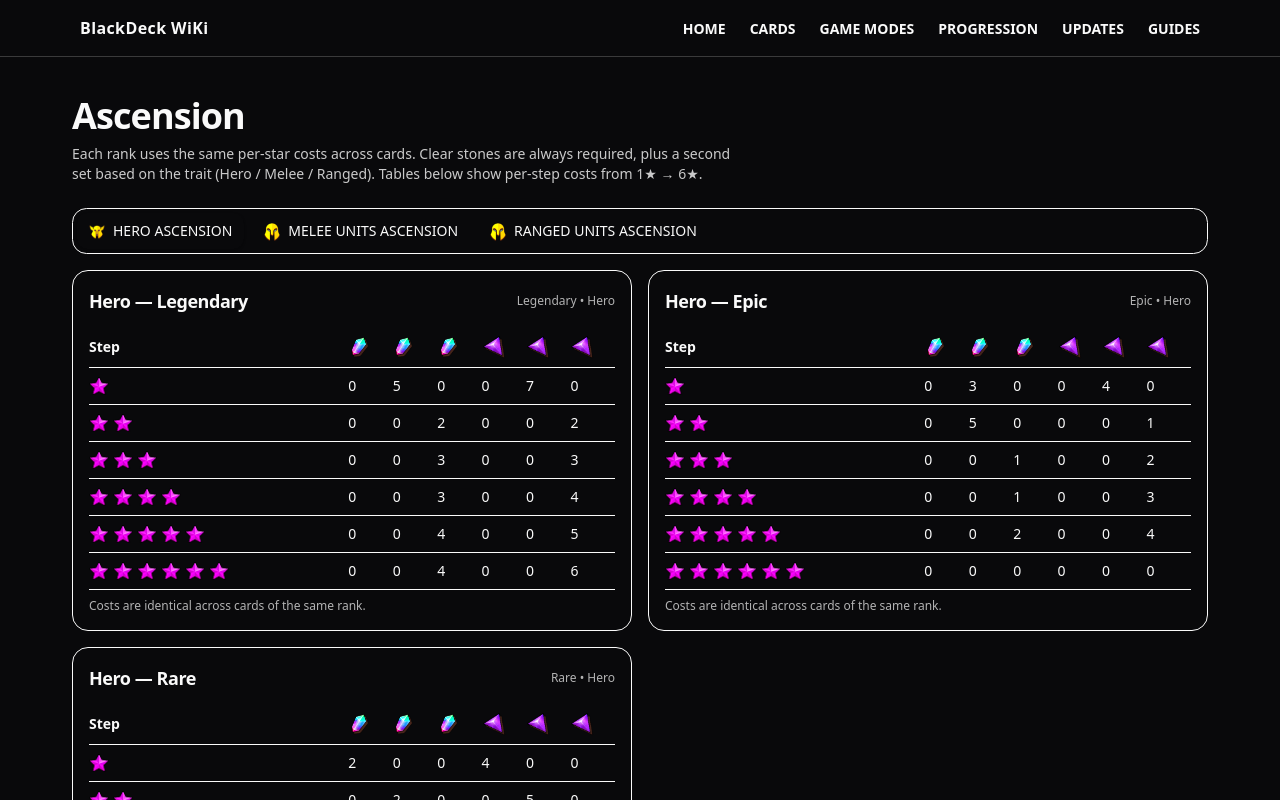
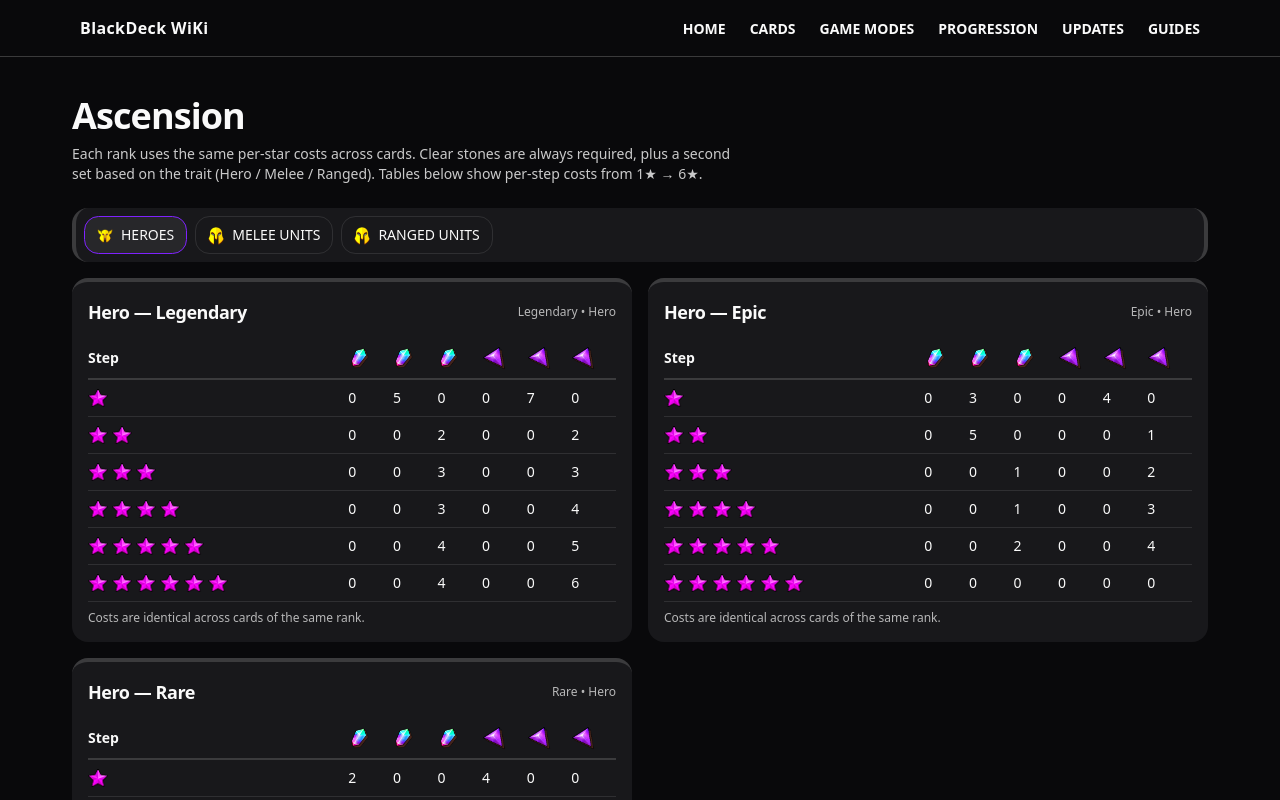
Before and after one commit to shahenwaz/blackdeck_wiki, a Next.js app: page /progression/ascension in a window 1280 px wide. Shown: the top 800 px of the page. Built offline with nearby package versions, Linux system fonts and the light colour scheme.

Commit message:
feat(ascension): update tab labels for clarity and enhance styling in Tabs and AscensionTable components

```diff
--- a/app/(root)/progression/ascension/page.tsx
+++ b/app/(root)/progression/ascension/page.tsx
@@ -37,7 +37,7 @@ export default function Page() {
         items={[
           {
             id: "hero",
-            label: "HERO ASCENSION",
+            label: "HEROES",
             icon: <TabIcon src="/images/icons/hero.png" />,
             content: (
               <div className="grid xl:grid-cols-2 gap-4">
@@ -53,7 +53,7 @@ export default function Page() {
           },
           {
             id: "melee",
-            label: "MELEE UNITS ASCENSION",
+            label: "MELEE UNITS",
             icon: <TabIcon src="/images/icons/unit.png" />,
             content: (
               <div className="grid xl:grid-cols-2 gap-4">
@@ -82,7 +82,7 @@ export default function Page() {
           },
           {
             id: "ranged",
-            label: "RANGED UNITS ASCENSION",
+            label: "RANGED UNITS",
             icon: <TabIcon src="/images/icons/unit.png" />,
             content: (
               <div className="grid xl:grid-cols-2 gap-4">
--- a/components/common/Tabs.tsx
+++ b/components/common/Tabs.tsx
@@ -5,7 +5,7 @@ export type TabItem = {
   id: string;
   label: string;
   content: React.ReactNode;
-  /** Optional icon before the label (png <img />, lucide, react-icons, etc.) */
+  /** Optional icon before the label (e.g., <Image />, lucide, etc.) */
   icon?: React.ReactNode;
 };
 
@@ -60,10 +60,22 @@ export default function Tabs({
         role="tablist"
         aria-orientation="horizontal"
         onKeyDown={onKeyDown}
-        className="mb-4 flex flex-wrap gap-2 rounded-xl border p-1"
+        className="mb-4 flex flex-wrap gap-2 rounded-2xl border-x-4 border-[color:var(--input)] p-2 bg-[var(--card)]"
       >
         {items.map((t) => {
           const isActive = t.id === active;
+
+          const base =
+            "relative inline-flex items-center gap-2 rounded-xl px-3 py-2 " +
+            "text-sm border select-none transition-colors " +
+            "focus:outline-none focus-visible:ring-2 focus-visible:ring-[var(--ring)]";
+
+          const cls = isActive
+            ? // Active: pill bg, crisper border, subtle primary underline
+              `${base} bg-[var(--muted)] border-[color:var(--ring)] font-medium`
+            : // Inactive: soft hover
+              `${base} border-[color:var(--border)] hover:bg-[color:var(--muted)]/60`;
+
           return (
             <button
               key={t.id}
@@ -74,13 +86,7 @@ export default function Tabs({
               aria-controls={`${t.id}-panel`}
               tabIndex={isActive ? 0 : -1}
               onClick={() => setActive(t.id)}
-              className={`inline-flex items-center gap-2 rounded-lg px-3 py-2 text-sm transition
-                focus:outline-none focus-visible:ring-2 focus-visible:ring-[hsl(var(--primary))]
-                ${
-                  isActive
-                    ? "bg-[hsl(var(--muted))] font-medium shadow-sm"
-                    : "hover:bg-[hsl(var(--muted))]/70"
-                }`}
+              className={cls}
             >
               {t.icon ? (
                 <span
@@ -90,7 +96,7 @@ export default function Tabs({
                   {t.icon}
                 </span>
               ) : null}
-              {t.label}
+              <span>{t.label}</span>
             </button>
           );
         })}
--- a/components/progression/AscensionTable.tsx
+++ b/components/progression/AscensionTable.tsx
@@ -56,7 +56,7 @@ export default function AscensionTable({
   const data = ASCENSION_COSTS[rank];
 
   return (
-    <div className="rounded-2xl border p-4">
+    <div className="rounded-2xl border-t-4 border-[color:var(--input)] p-4 bg-[var(--card)]">
       <div className="mb-3 flex items-center justify-between">
         <h3 className="text-lg font-semibold">{title}</h3>
         <span className="text-xs opacity-70">
@@ -67,7 +67,7 @@ export default function AscensionTable({
       <div className="overflow-x-auto">
         <table className="w-full text-sm">
           <thead>
-            <tr className="border-b">
+            <tr className="border-b-2 border-[color:var(--input)]">
               <th className="py-2 text-left">Step</th>
 
               {/* Clear stones */}
@@ -116,7 +116,7 @@ export default function AscensionTable({
             {[1, 2, 3, 4, 5, 6].map((s) => {
               const step = s as StarStep;
               return (
-                <tr key={s} className="border-b">
+                <tr key={s} className="border-b border-[color:var(--border)]">
                   <td className="py-2">
                     <StepStars to={s as 1 | 2 | 3 | 4 | 5 | 6} />
                   </td>
```
